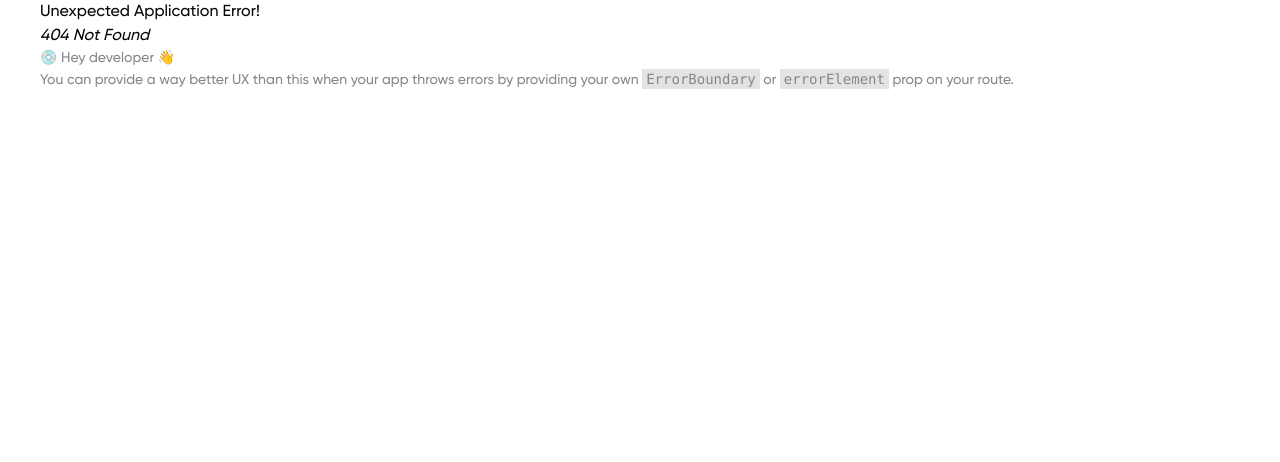
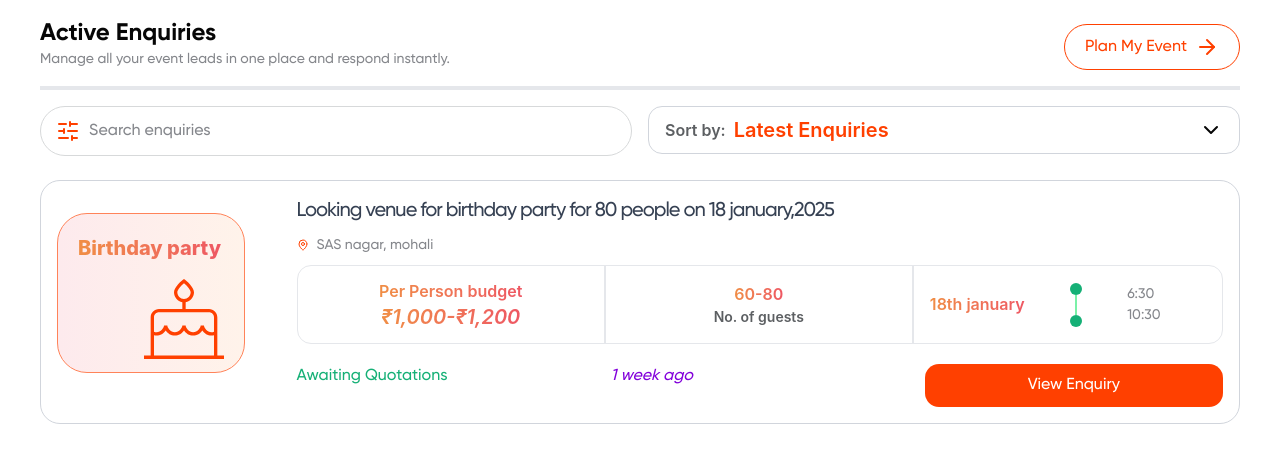
Before and after one commit to Prince5632/tracevenue-revamped, a React (Vite) app: page /dashboard in a window 1280 px wide. Before the commit this address had no page. Shown: the top 462 px of the page. Built offline with nearby package versions, Linux system fonts and the light colour scheme; a web font is replaced by a local one.

Commit message:
Enquiries Page Created.
Implemented Active, completed, draft and expired Enquiries

```diff
--- a/src/App.jsx
+++ b/src/App.jsx
@@ -1,4 +1,5 @@
 import './App.css'
+import ActiveEnquiries from './components/common/ActiveEnquiries'
 import EnquiryLayout from './layouts/EnquiryLayout'
 import ComponentDocs from './pages/ComponentDocs'
 import { createBrowserRouter, RouterProvider } from 'react-router-dom'
@@ -17,6 +18,10 @@ const router = createBrowserRouter([
     path: '/docs',
     element: <ComponentDocs />,
   },
+  {
+    path:'/dashboard',
+    element:<ActiveEnquiries/>
+  }
 ])
 
 function App() {
--- /dev/null
+++ b/src/components/common/ActiveEnquiries.jsx
@@ -0,0 +1,10 @@
+import React from 'react'
+import Enquiries from './Enquiries'
+
+const ActiveEnquiries = () => {
+  return (
+    <Enquiries heading="Active Enquiries" subheading="Manage all your event leads in one place and respond instantly."/>
+  )
+}
+
+export default ActiveEnquiries
--- /dev/null
+++ b/src/components/common/CompletedEnquiries.jsx
@@ -0,0 +1,9 @@
+import React from 'react'
+import Enquiries from './Enquiries'
+const CompletedEnquiries = () => {
+  return (
+    <Enquiries heading="Completed Enquiries" subheading="Manage all your event leads in one place and respond instantly."/>
+  )
+}
+
+export default CompletedEnquiries
--- /dev/null
+++ b/src/components/common/DraftEnquiries.jsx
@@ -0,0 +1,11 @@
+import React from 'react'
+import Enquiries from './Enquiries'
+
+const DraftEnquiries = () => {
+  return (
+    <Enquiries heading="Draft Enquiries" subheading="Manage all your event leads in one place and respond instantly"/>
+
+  )
+}
+
+export default DraftEnquiries
--- /dev/null
+++ b/src/components/common/Enquiries.jsx
@@ -0,0 +1,14 @@
+import React from 'react'
+import Header from './Header'
+import EnquiryCard from './EnquiryCard'
+
+const Enquiries = ({heading,subheading}) => {
+  return (
+    <>
+    <Header heading={heading} subheading={subheading}/>
+    <EnquiryCard/>
+    </>
+  )
+}
+
+export default Enquiries
--- /dev/null
+++ b/src/components/common/EnquiryCard.jsx
@@ -0,0 +1,79 @@
+import React, { useState,useEffect } from 'react'
+import { MapPin } from 'lucide-react';
+import GradientText from './GradientText';
+import Button from './Button';
+import Card from './Card';
+
+
+
+const EnquiryCard = () => {
+
+  return (
+    <div className='rounded-2xl my-6 border border-gray-300 grid grid-cols-1 lg:grid-cols-[0.5fr_2fr]'>
+        {/* image */}
+        <div className='p-4 lg:w-55 lg:mt-4'>
+        <Card variant="bordered" className="lg:h-40">
+            <Card.Header>
+                <GradientText className='text-xl font-extrabold'>Birthday party</GradientText>
+            </Card.Header>
+            <Card.Body className='flex justify-end '>
+                <img src="src/assets/eventtype-images/birthday-party.svg" alt="birthday" className='w-20'/>
+            </Card.Body>
+        </Card>
+        </div>
+
+        {/* content */}
+        <div className='cursor-pointer p-4 flex-1'>
+            <h2 className='text-gray-700 text-md lg:text-xl font-medium tracking-tighter'>Looking venue for birthday party for 80 people on 18 january,2025</h2>
+
+            <div className='flex gap-2 my-2 items-center '>
+                <MapPin className='w-3 text-primary'/>
+                <p>SAS nagar, mohali</p>
+            </div>
+
+
+            <div className='border border-gray-200 rounded-xl grid grid-cols-1 sm:grid-cols-3 '>
+                {/* person budget */}
+                <div className='border-r-2  border-gray-200 flex flex-col justify-center items-center'>
+                    <GradientText className='font-semibold'>Per Person budget</GradientText>
+                    <GradientText className='text-xl font-semibold italic'>₹1,000-₹1,200</GradientText>
+                </div>
+                {/* guests */}
+                <div className='border-r-2 p-4 border-gray-200 flex justify-center items-center flex-col'>
+                   <GradientText className='font-semibold'>60-80</GradientText>
+                    <p className='text-secondary font-semibold'>No. of guests</p>
+                </div>
+                <div className='flex p-4 justify-between items-center'>
+                    <div>
+                        <GradientText className='font-semibold'>18th january</GradientText>
+                    </div>
+
+                   <div className='flex flex-col items-center'>
+                        <div className='w-3 h-3 bg-[#15b076] rounded-full'></div>
+                        <div className='h-5 bg-green-300 w-0.5'></div>
+                        <div className='w-3 h-3 bg-[#15b076] rounded-full'></div>
+                   </div>
+
+                   <div>
+                    <p>6:30</p>
+                    <p>10:30</p>
+                   </div>
+
+                   <div>
+
+                   </div>
+                </div>
+            </div>
+
+            <div className='grid grid-cols-1 lg:grid-cols-3 mt-5 gap-4'>
+                <h2 className='text-success text-md'>Awaiting Quotations</h2>
+                <h2 className='italic text-purple-700'>1 week ago</h2>
+               <Button className="rounded-xl text-sm" variant="primary" children="View Enquiry"/>
+            </div>
+
+        </div>
+    </div>
+  )
+}
+
+export default EnquiryCard
--- /dev/null
+++ b/src/components/common/ExpiredEnquiries.jsx
@@ -0,0 +1,10 @@
+import React from 'react'
+import Enquiries from './Enquiries'
+
+const ExpiredEnquiries = () => {
+  return (
+     <Enquiries heading="Active Enquiries" subheading="Manage all your event leads in one place and respond instantly."/>
+  )
+}
+
+export default ExpiredEnquiries
--- /dev/null
+++ b/src/components/common/Header.jsx
@@ -0,0 +1,92 @@
+import React, { useState,useEffect, useRef } from 'react'
+import Button from './Button'
+import { ArrowRight } from 'lucide-react';
+import Input from './Input';
+import { ChevronDown } from 'lucide-react';
+import { SlidersHorizontal } from 'lucide-react';
+import { useSetState } from 'react-use';
+
+const Header = ({heading,subheading}) => {
+    const [isOpen, setIsOpen] = useState(false);
+    const [event, setEvent] = useState('Latest Enquiries');
+    const inputRef=useRef(null);
+
+    // to handle outside clicks
+     useEffect(() => {
+            const handleClickOutside = (e) => {
+                if (inputRef.current && !inputRef.current.contains(e.target)) {
+                    setIsOpen(false);
+                }
+            };
+
+            document.addEventListener('mousedown', handleClickOutside);
+
+            return () => {
+                document.removeEventListener('mousedown', handleClickOutside);
+            };
+        }, []);
+
+  return (
+   <>
+   <div className='md:mt-16 lg:mt-4'>
+    {/* heading,subheading,button */}
+    <div className='grid grid-cols-1 lg:grid-cols-2 lg:gap-10 items-center'>
+        <div>
+            <h1 className='text-body font-bold text-2xl text-[#373d42]'>{heading}</h1>
+            <p >{subheading}</p>
+        </div>
+        <div className='mt-2 lg:justify-self-end'>
+            <Button variant="outline" children="Plan My Event"
+            rightIcon={<ArrowRight />}/>
+        </div>
+    </div>
+
+   <div className='w-full h-1 bg-gray-200 my-4'></div>
+
+    {/* input fields */}
+
+    <div className='grid grid-cols-1 lg:grid-cols-2 gap-4 mt-3'>
+        <Input placeholder="Search enquiries"  leftIcon={ <SlidersHorizontal />}/>
+
+        <div ref={inputRef} className='rounded-xl border border-gray-300 flex gap-5 items-center hover:border-orange-600 relative
+        cursor-pointer h-12 justify-between p-4'>
+            <div className='flex gap-2 items-center'>
+                <div className='text-secondary font-semibold'>Sort by:</div>
+                <div className='text-primary text-sm md:text-xl font-semibold'>{event}</div>
+            </div>
+                <button className="cursor-pointer ml-20" onClick={()=>{
+                    setIsOpen(!isOpen)
+                }}><ChevronDown /></button>
+
+            {isOpen &&
+            <div className='bg-white h-25 rounded-xl border border-gray-400 absolute left-40 md:left-80 lg:left-25 xl:left-30 top-10 p-2 mt-2 w-[60%] ml-10'>
+                <div className='flex justify-between items-center'>
+                    <button onClick={()=>{
+                        setEvent('Latest Enquiries')
+                    }} className='my-2 text-gray-600 font-semibold hover:text-orange-600 cursor-pointer'>Latest Enquiries</button>
+
+                      {event==='Latest Enquiries' && <img src="src\assets\images\tick.png"/> }
+
+                </div>
+                <div className='flex justify-between items-center'>
+                    <button onClick={()=>{
+                        setEvent('Nearest Event date')
+
+
+                    }} className='text-gray-600 font-semibold hover:text-orange-600 cursor-pointer'>Nearest Event date</button>
+                    {event==='Nearest Event date'  &&  <img src="src\assets\images\tick.png"/>}
+
+
+                </div>
+            </div>
+            }
+        </div>
+        </div>
+    </div>
+
+   </>
+
+  )
+}
+
+export default Header
--- a/src/components/common/Navbar.jsx
+++ b/src/components/common/Navbar.jsx
@@ -1,7 +1,9 @@
+import { useNavigate } from "react-router-dom";
 import tracevenue from "../../assets/images/Tracevenue.png"
 import logo from "../../assets/images/logo.png"
 
 const Navbar = () => {
+     const navigate = useNavigate();
     return (
         <nav className="w-full bg-white shadow-lg fixed top-0 left-0 z-50">
             {/* fixed top-0 left-0 */}
@@ -26,6 +28,11 @@ const Navbar = () => {
                 </div>
 
                 <div className="flex items-center gap-3 sm:gap-5">
+                     <button onClick={()=>{
+                        navigate('/dashboard')
+                     }} className="text-sm sm:text-[16px] font-semibold text-[#060606] cursor-pointer">
+                       My Enquiries
+                    </button>
                     <button className="text-sm sm:text-[16px] font-semibold text-[#060606] cursor-pointer">
                         Login
                     </button>
```
